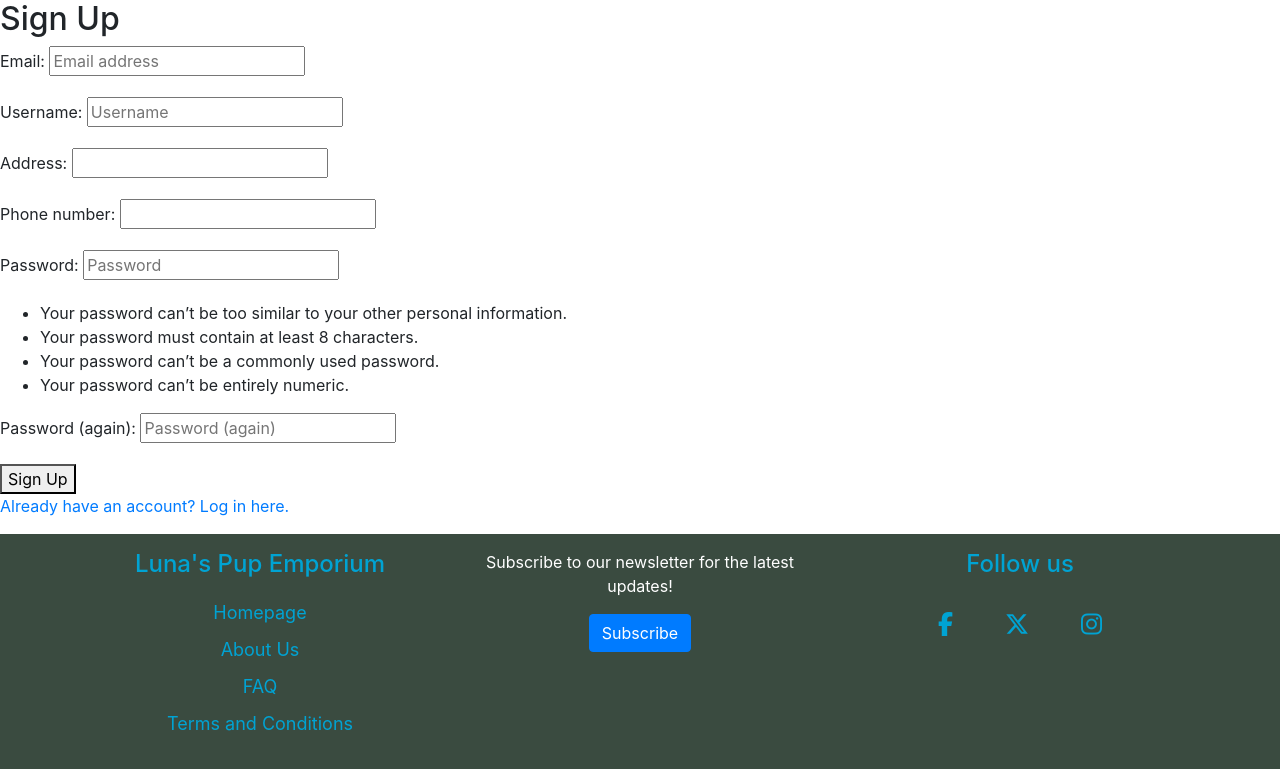
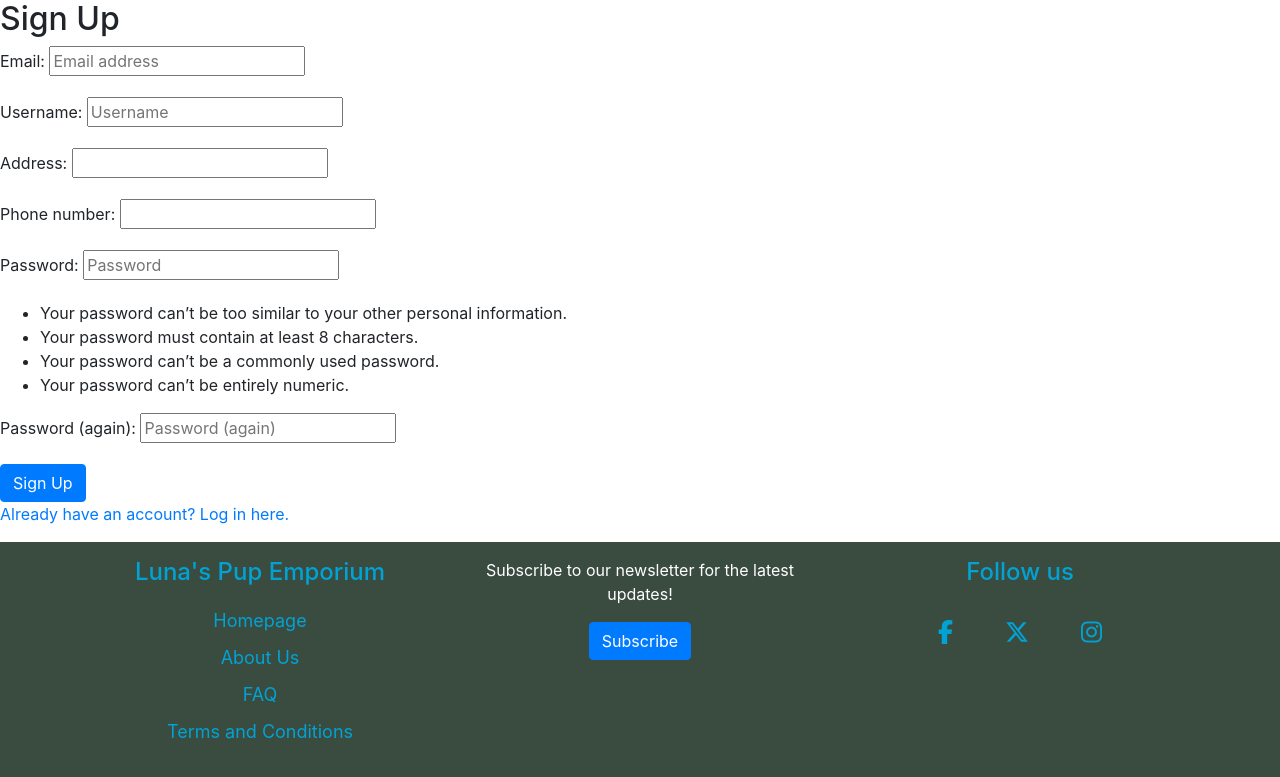
Before and after one commit to valejmdev/Luna-s-Pup-Emporium-pp5, a Django app: page /accounts/signup/ in a window 1280 px wide. Shown: the part 124-901 px from the top of the page. Run offline with Django 5.2, Linux system fonts and the light colour scheme; some libraries are stand-ins or nearby versions.

Commit message:
edit signup page to be in the middle of the screen

```diff
--- a/store/templates/account/signup.html
+++ b/store/templates/account/signup.html
@@ -1,11 +1,15 @@
 {% extends "store/base.html" %}
 
 {% block content %}
+<div class="signup-container">
   <h2>Sign Up</h2>
   <form method="post" action="{% url 'account_signup' %}">
     {% csrf_token %}
     {{ form.as_p }}
-    <button type="submit">Sign Up</button>
+    <button type="submit" class="btn btn-primary">Sign Up</button>
   </form>
-  <p><a href="{% url 'account_login' %}">Already have an account? Log in here.</a></p>
+  <div class="signup-links">
+    <p><a href="{% url 'account_login' %}" class="back-link">Already have an account? Log in here.</a></p>
+  </div>
+</div>
 {% endblock %}
```
